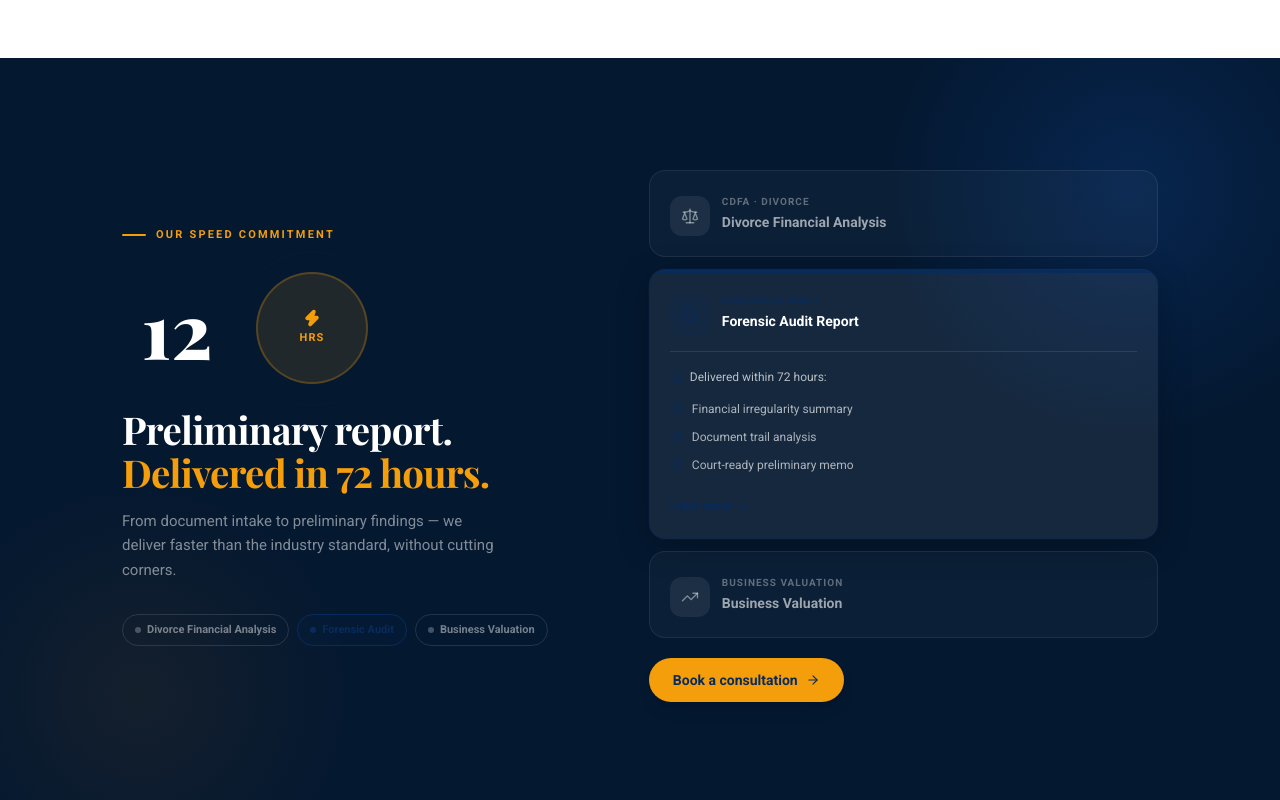
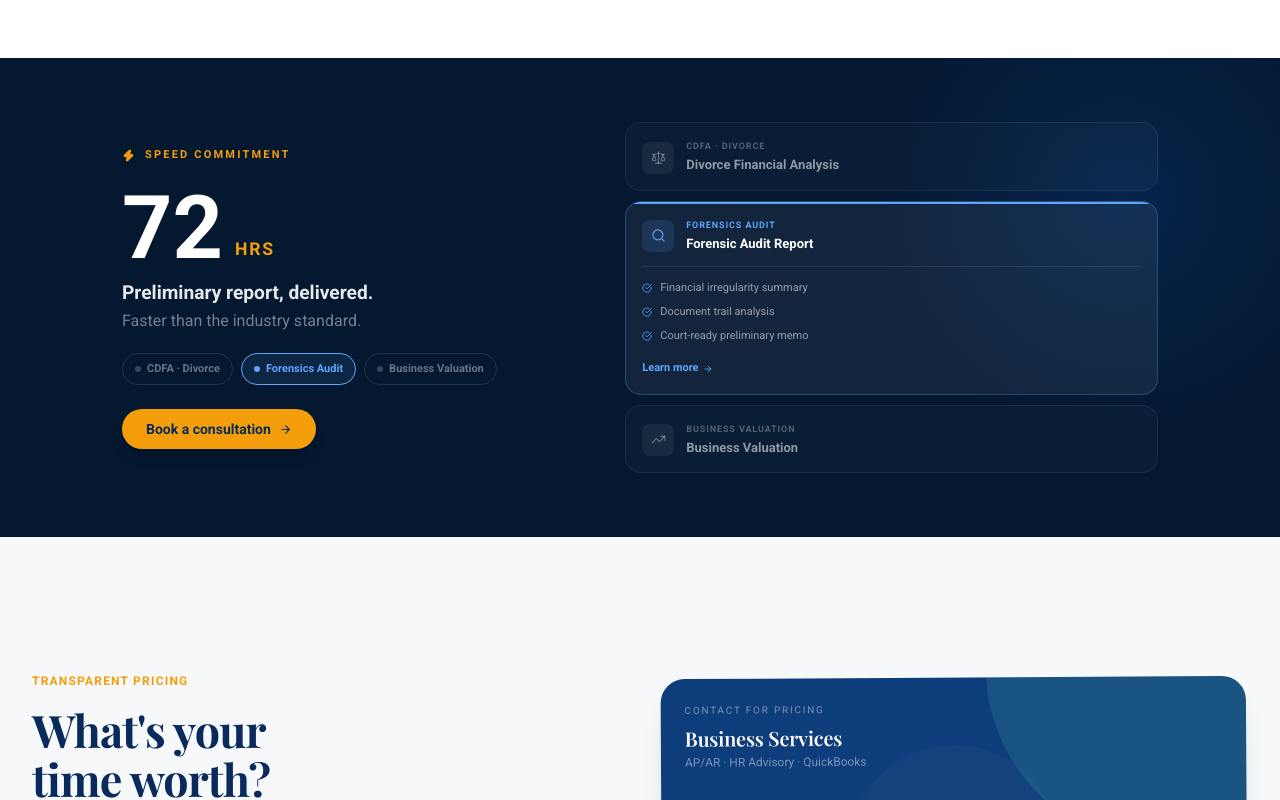
Before and after one commit to cpa-dmv/website, a Next.js app: page /website/ in a window 1280 px wide. Shown: the part 2180-2980 px from the top of the page. Built offline with nearby package versions, Linux system fonts and the light colour scheme.

Commit message:
Update website

```diff
--- a/components/home/TurnaroundUSP.tsx
+++ b/components/home/TurnaroundUSP.tsx
@@ -1,11 +1,9 @@
 "use client";
 
-import { useState, useEffect, useRef } from "react";
+import { useState, useEffect } from "react";
 import Link from "next/link";
-import { motion, AnimatePresence, useInView } from "framer-motion";
-import { Scale, Search, TrendingUp, ArrowRight, CheckCircle, Zap, Clock } from "lucide-react";
-
-// ── Services ──────────────────────────────────────────────────────────────────
+import { motion, AnimatePresence } from "framer-motion";
+import { Scale, Search, TrendingUp, ArrowRight, CheckCircle, Zap } from "lucide-react";
 
 const SERVICES = [
   {
@@ -13,373 +11,204 @@ const SERVICES = [
     icon: Scale,
     tag: "CDFA · Divorce",
     name: "Divorce Financial Analysis",
-    deliverable: "Preliminary settlement report",
-    bullets: [
-      "Asset division & liability summary",
-      "Settlement scenario comparison",
-      "Tax consequence analysis",
-    ],
+    bullets: ["Asset division & liability summary", "Settlement scenario comparison", "Tax consequence analysis"],
     href: "/cdfa-services",
     accent: "#D97706",
-    lightBg: "#FFF8EC",
-    chipColor: "#92400E",
   },
   {
     id: "forensics",
     icon: Search,
     tag: "Forensics Audit",
     name: "Forensic Audit Report",
-    deliverable: "Preliminary findings report",
-    bullets: [
-      "Financial irregularity summary",
-      "Document trail analysis",
-      "Court-ready preliminary memo",
-    ],
+    bullets: ["Financial irregularity summary", "Document trail analysis", "Court-ready preliminary memo"],
     href: "/forensics-accounting",
-    accent: "#082B5C",
-    lightBg: "#EEF4FF",
-    chipColor: "#082B5C",
+    accent: "#60A5FA",
   },
   {
     id: "bizval",
     icon: TrendingUp,
     tag: "Business Valuation",
     name: "Business Valuation",
-    deliverable: "Preliminary valuation estimate",
-    bullets: [
-      "Fair market value range",
-      "Asset & income approach summary",
-      "Comparable transaction reference",
-    ],
+    bullets: ["Fair market value range", "Asset & income approach summary", "Comparable transaction reference"],
     href: "/business-valuation",
-    accent: "#059669",
-    lightBg: "#ECFDF5",
-    chipColor: "#065F46",
+    accent: "#34D399",
   },
 ];
 
-// ── Animated countdown clock ──────────────────────────────────────────────────
-
-const TICK_HOURS = [72, 65, 54, 43, 36, 24, 18, 12, 8, 4, 1];
-
-function ClockTicker() {
-  const [idx, setIdx] = useState(0);
-  const [dir, setDir] = useState<1 | -1>(1); // 1 = down
+export default function TurnaroundUSP() {
+  const [active, setActive] = useState(0);
 
   useEffect(() => {
-    const id = setInterval(() => {
-      setDir(-1);
-      setIdx((i) => (i + 1) % TICK_HOURS.length);
-    }, 900);
+    const id = setInterval(() => setActive((a) => (a + 1) % SERVICES.length), 3500);
     return () => clearInterval(id);
   }, []);
 
   return (
-    <div className="relative overflow-hidden" style={{ width: 110, height: 80 }}>
-      <AnimatePresence mode="popLayout" initial={false} custom={dir}>
-        <motion.span
-          key={idx}
-          custom={dir}
-          initial={{ y: dir * 40, opacity: 0 }}
-          animate={{ y: 0, opacity: 1 }}
-          exit={{ y: dir * -40, opacity: 0 }}
-          transition={{ duration: 0.35, ease: [0.22, 1, 0.36, 1] }}
-          className="absolute inset-0 flex items-center justify-center font-display font-extrabold text-white"
-          style={{ fontSize: "clamp(3.5rem, 6vw, 5rem)", lineHeight: 1 }}
+    <section className="relative overflow-hidden" style={{ background: "#041830" }}>
+      {/* Subtle orb */}
+      <div className="absolute inset-0 pointer-events-none">
+        <motion.div
+          className="absolute rounded-full"
+          style={{ width: 480, height: 480, top: -100, right: -80, background: "radial-gradient(circle, rgba(8,43,92,0.65) 0%, transparent 70%)" }}
+          animate={{ scale: [1, 1.06, 1] }} transition={{ duration: 9, repeat: Infinity }}
+        />
+      </div>
+
+      <div className="relative z-10 max-w-[1100px] mx-auto px-4 sm:px-6 lg:px-8 py-14 lg:py-16">
+        <div className="grid grid-cols-1 lg:grid-cols-[1fr_1.15fr] gap-10 items-center">
+
+          {/* ── Left ── */}
+          <div>
+            {/* Eyebrow */}
+            <motion.div
+              initial={{ opacity: 0, y: 8 }} whileInView={{ opacity: 1, y: 0 }}
+              viewport={{ once: true }} transition={{ duration: 0.4 }}
+              className="flex items-center gap-2.5 mb-5"
             >
-          {TICK_HOURS[idx]}
-        </motion.span>
-      </AnimatePresence>
+              <Zap size={13} className="text-[#F59E0B]" fill="#F59E0B" />
+              <span className="text-[#F59E0B] text-[11px] font-bold uppercase tracking-[0.2em]">Speed Commitment</span>
+            </motion.div>
+
+            {/* Headline — Roboto, not display */}
+            <motion.div
+              initial={{ opacity: 0, y: 14 }} whileInView={{ opacity: 1, y: 0 }}
+              viewport={{ once: true }} transition={{ duration: 0.45, delay: 0.1 }}
+              className="mb-4"
+            >
+              <div className="flex items-end gap-3 mb-2">
+                <span className="font-roboto font-extrabold text-white leading-none" style={{ fontSize: "clamp(3.5rem, 7vw, 5.5rem)" }}>
+                  72
+                </span>
+                <span className="text-[#F59E0B] font-bold text-[1.1rem] mb-2 uppercase tracking-widest">hrs</span>
               </div>
-  );
-}
+              <p className="font-roboto font-bold text-white/90 text-[1.2rem] leading-snug">
+                Preliminary report, delivered.<br />
+                <span className="text-white/45 font-normal text-[1rem]">Faster than the industry standard.</span>
+              </p>
+            </motion.div>
 
-// ── Arc ring around "HRS" ─────────────────────────────────────────────────────
+            {/* Service filter chips */}
+            <motion.div
+              initial={{ opacity: 0 }} whileInView={{ opacity: 1 }}
+              viewport={{ once: true }} transition={{ delay: 0.3 }}
+              className="flex flex-wrap gap-2 mt-5"
+            >
+              {SERVICES.map((svc, i) => (
+                <button
+                  key={svc.id}
+                  onClick={() => setActive(i)}
+                  className="flex items-center gap-1.5 px-3 py-1.5 rounded-full border text-[11px] font-semibold transition-all duration-200"
+                  style={{
+                    borderColor: active === i ? svc.accent : "rgba(255,255,255,0.12)",
+                    background:  active === i ? `${svc.accent}18` : "transparent",
+                    color:       active === i ? svc.accent : "rgba(255,255,255,0.40)",
+                  }}
+                >
+                  <span className="w-1.5 h-1.5 rounded-full flex-shrink-0"
+                    style={{ backgroundColor: active === i ? svc.accent : "rgba(255,255,255,0.2)" }} />
+                  {svc.tag}
+                </button>
+              ))}
+            </motion.div>
 
-function PulseRing() {
-  return (
-    <div className="relative flex items-center justify-center">
-      {/* Outer pulse */}
             <motion.div
-        className="absolute rounded-full border-2 border-[#F59E0B]/30"
-        style={{ width: 180, height: 180 }}
-        animate={{ scale: [1, 1.15, 1], opacity: [0.4, 0, 0.4] }}
-        transition={{ duration: 2.8, repeat: Infinity, ease: "easeInOut" }}
-      />
-      <motion.div
-        className="absolute rounded-full border border-[#F59E0B]/20"
-        style={{ width: 145, height: 145 }}
-        animate={{ scale: [1, 1.1, 1], opacity: [0.3, 0, 0.3] }}
-        transition={{ duration: 2.8, repeat: Infinity, ease: "easeInOut", delay: 0.5 }}
-      />
-      {/* Inner circle */}
-      <div
-        className="relative z-10 rounded-full flex flex-col items-center justify-center"
-        style={{ width: 112, height: 112, background: "rgba(245,158,11,0.12)", border: "2px solid rgba(245,158,11,0.25)" }}
+              initial={{ opacity: 0 }} whileInView={{ opacity: 1 }}
+              viewport={{ once: true }} transition={{ delay: 0.45 }}
+              className="mt-6"
             >
-        <Zap size={18} className="text-[#F59E0B] mb-0.5" fill="#F59E0B" />
-        <span className="text-[#F59E0B] text-[11px] font-bold uppercase tracking-widest">hrs</span>
+              <Link
+                href="/contact"
+                className="inline-flex items-center gap-2 bg-[#F59E0B] hover:bg-[#e08e00] text-[#082B5C] font-bold px-6 py-2.5 rounded-full text-sm transition-all shadow-lg group"
+              >
+                Book a consultation
+                <ArrowRight size={13} className="group-hover:translate-x-0.5 transition-transform" />
+              </Link>
+            </motion.div>
           </div>
-    </div>
-  );
-}
 
-// ── Service tab card ──────────────────────────────────────────────────────────
-
-function ServiceTab({
-  svc,
-  active,
-  onClick,
-  index,
-}: {
-  svc: typeof SERVICES[0];
-  active: boolean;
-  onClick: () => void;
-  index: number;
-}) {
+          {/* ── Right: tabs ── */}
+          <div className="flex flex-col gap-2.5">
+            {SERVICES.map((svc, i) => {
+              const isActive = active === i;
               return (
                 <motion.button
-      onClick={onClick}
-      initial={{ opacity: 0, y: 20 }}
-      whileInView={{ opacity: 1, y: 0 }}
+                  key={svc.id}
+                  onClick={() => setActive(i)}
+                  initial={{ opacity: 0, x: 16 }}
+                  whileInView={{ opacity: 1, x: 0 }}
                   viewport={{ once: true }}
-      transition={{ duration: 0.45, delay: index * 0.1 }}
-      className="w-full text-left rounded-2xl border transition-all duration-300 overflow-hidden focus:outline-none"
+                  transition={{ duration: 0.4, delay: i * 0.09 }}
+                  className="w-full text-left rounded-2xl border overflow-hidden focus:outline-none transition-all duration-300"
                   style={{
-        borderColor: active ? `${svc.accent}50` : "rgba(255,255,255,0.08)",
-        background: active ? "rgba(255,255,255,0.07)" : "rgba(255,255,255,0.03)",
-        boxShadow: active ? `0 0 0 1px ${svc.accent}30, 0 8px 32px rgba(0,0,0,0.25)` : "none",
+                    borderColor: isActive ? `${svc.accent}45` : "rgba(255,255,255,0.07)",
+                    background:  isActive ? "rgba(255,255,255,0.06)" : "rgba(255,255,255,0.025)",
                   }}
                 >
-      {/* Active top bar */}
+                  {/* Sweep bar */}
                   <motion.div
-        className="h-[3px] w-full"
+                    className="h-[2px]"
                     style={{ backgroundColor: svc.accent, originX: 0 }}
-        animate={{ scaleX: active ? 1 : 0 }}
-        initial={{ scaleX: 0 }}
-        transition={{ duration: 0.35 }}
+                    animate={{ scaleX: isActive ? 1 : 0 }}
+                    transition={{ duration: 0.3 }}
                   />
 
-      <div className="p-5">
-        <div className="flex items-start gap-3">
+                  <div className="px-4 py-3.5">
+                    {/* Header row */}
+                    <div className="flex items-center gap-3">
                       <div
-            className="w-10 h-10 rounded-xl flex items-center justify-center flex-shrink-0 mt-0.5 transition-colors"
-            style={{ backgroundColor: active ? `${svc.accent}25` : "rgba(255,255,255,0.07)" }}
+                        className="w-8 h-8 rounded-lg flex items-center justify-center flex-shrink-0 transition-colors duration-200"
+                        style={{ backgroundColor: isActive ? `${svc.accent}22` : "rgba(255,255,255,0.06)" }}
                       >
-            <svc.icon size={18} style={{ color: active ? svc.accent : "rgba(255,255,255,0.45)" }} strokeWidth={1.8} />
+                        <svc.icon size={15} style={{ color: isActive ? svc.accent : "rgba(255,255,255,0.35)" }} strokeWidth={1.8} />
                       </div>
-          <div className="flex-1 min-w-0">
-            <p
-              className="text-[10px] uppercase tracking-widest font-semibold mb-0.5 transition-colors"
-              style={{ color: active ? svc.accent : "rgba(255,255,255,0.35)" }}
-            >
+                      <div className="flex-1">
+                        <p className="text-[9px] uppercase tracking-widest font-semibold transition-colors"
+                          style={{ color: isActive ? svc.accent : "rgba(255,255,255,0.30)" }}>
                           {svc.tag}
                         </p>
-            <p
-              className="font-bold text-[14px] leading-snug transition-colors"
-              style={{ color: active ? "#FFFFFF" : "rgba(255,255,255,0.60)" }}
-            >
+                        <p className="text-[13px] font-bold transition-colors"
+                          style={{ color: isActive ? "#FFFFFF" : "rgba(255,255,255,0.55)" }}>
                           {svc.name}
                         </p>
                       </div>
                     </div>
 
-        {/* Expanded detail */}
+                    {/* Expanded bullets */}
                     <AnimatePresence>
-          {active && (
-            <motion.div
+                      {isActive && (
+                        <motion.ul
                           initial={{ height: 0, opacity: 0 }}
                           animate={{ height: "auto", opacity: 1 }}
                           exit={{ height: 0, opacity: 0 }}
-              transition={{ duration: 0.35, ease: [0.22, 1, 0.36, 1] }}
-              className="overflow-hidden"
+                          transition={{ duration: 0.28, ease: [0.22, 1, 0.36, 1] }}
+                          className="overflow-hidden mt-3 pt-3 border-t border-white/10 space-y-1.5"
                         >
-              <div className="mt-4 pt-4 border-t border-white/10">
-                <div className="flex items-center gap-2 mb-3">
-                  <Clock size={12} style={{ color: svc.accent }} />
-                  <span className="text-white/70 text-[12px]">Delivered within 72 hours:</span>
-                </div>
-                <ul className="space-y-2">
-                  {svc.bullets.map((b, i) => (
+                          {svc.bullets.map((b, j) => (
                             <motion.li
                               key={b}
-                      initial={{ opacity: 0, x: -8 }}
+                              initial={{ opacity: 0, x: -6 }}
                               animate={{ opacity: 1, x: 0 }}
-                      transition={{ delay: i * 0.07 + 0.1 }}
-                      className="flex items-start gap-2.5 text-[12px] text-white/65"
+                              transition={{ delay: j * 0.06 + 0.05 }}
+                              className="flex items-center gap-2 text-[11px] text-white/55"
                             >
-                      <CheckCircle size={12} className="flex-shrink-0 mt-0.5" style={{ color: svc.accent }} />
+                              <CheckCircle size={10} style={{ color: svc.accent }} className="flex-shrink-0" />
                               {b}
                             </motion.li>
                           ))}
-                </ul>
-                <motion.div
-                  initial={{ opacity: 0 }}
-                  animate={{ opacity: 1 }}
-                  transition={{ delay: 0.35 }}
-                  className="mt-4"
-                >
-                  <Link
-                    href={svc.href}
-                    className="inline-flex items-center gap-1.5 text-[12px] font-semibold group"
-                    style={{ color: svc.accent }}
-                  >
-                    Learn more
-                    <ArrowRight size={12} className="group-hover:translate-x-0.5 transition-transform" />
+                          <motion.div initial={{ opacity: 0 }} animate={{ opacity: 1 }} transition={{ delay: 0.28 }}>
+                            <Link href={svc.href}
+                              className="inline-flex items-center gap-1 text-[11px] font-semibold mt-2 group"
+                              style={{ color: svc.accent }}>
+                              Learn more <ArrowRight size={10} className="group-hover:translate-x-0.5 transition-transform" />
                             </Link>
                           </motion.div>
-              </div>
-            </motion.div>
+                        </motion.ul>
                       )}
                     </AnimatePresence>
                   </div>
                 </motion.button>
               );
-}
-
-// ── Main ──────────────────────────────────────────────────────────────────────
-
-export default function TurnaroundUSP() {
-  const [active, setActive] = useState(0);
-
-  // Auto-cycle through tabs
-  useEffect(() => {
-    const id = setInterval(() => setActive((a) => (a + 1) % SERVICES.length), 3800);
-    return () => clearInterval(id);
-  }, []);
-
-  const activeSvc = SERVICES[active];
-
-  return (
-    <section className="relative overflow-hidden" style={{ background: "#041830" }}>
-      {/* Background orbs */}
-      <div className="absolute inset-0 pointer-events-none">
-        <motion.div
-          className="absolute rounded-full"
-          style={{ width: 500, height: 500, top: -120, right: -100, background: "radial-gradient(circle, rgba(8,43,92,0.7) 0%, transparent 70%)" }}
-          animate={{ scale: [1, 1.06, 1] }}
-          transition={{ duration: 8, repeat: Infinity, ease: "easeInOut" }}
-        />
-        <motion.div
-          className="absolute rounded-full"
-          style={{ width: 400, height: 400, bottom: -80, left: -60, background: "radial-gradient(circle, rgba(217,119,6,0.08) 0%, transparent 70%)" }}
-          animate={{ scale: [1, 1.08, 1] }}
-          transition={{ duration: 10, repeat: Infinity, ease: "easeInOut", delay: 2 }}
-        />
-      </div>
-
-      <div className="relative z-10 max-w-[1100px] mx-auto px-4 sm:px-6 lg:px-8 py-20 lg:py-28">
-
-        <div className="grid grid-cols-1 lg:grid-cols-[1fr_1.1fr] gap-16 items-center">
-
-          {/* ── Left: headline + clock ── */}
-          <div>
-            {/* Eyebrow */}
-            <motion.div
-              initial={{ opacity: 0, y: 12 }}
-              whileInView={{ opacity: 1, y: 0 }}
-              viewport={{ once: true }}
-              transition={{ duration: 0.45 }}
-              className="flex items-center gap-2.5 mb-7"
-            >
-              <div className="w-6 h-[2px] bg-[#F59E0B] rounded-full" />
-              <span className="text-[#F59E0B] text-[11px] font-bold uppercase tracking-[0.2em]">
-                Our Speed Commitment
-              </span>
-            </motion.div>
-
-            {/* Big number + ring */}
-            <motion.div
-              initial={{ opacity: 0, scale: 0.92 }}
-              whileInView={{ opacity: 1, scale: 1 }}
-              viewport={{ once: true }}
-              transition={{ duration: 0.5, delay: 0.1 }}
-              className="flex items-center gap-6 mb-6"
-            >
-              <ClockTicker />
-              <PulseRing />
-            </motion.div>
-
-            {/* Headline */}
-            <motion.h2
-              initial={{ opacity: 0, y: 16 }}
-              whileInView={{ opacity: 1, y: 0 }}
-              viewport={{ once: true }}
-              transition={{ duration: 0.5, delay: 0.2 }}
-              className="font-display font-bold text-white leading-tight mb-4"
-              style={{ fontSize: "clamp(1.8rem, 3vw, 2.6rem)" }}
-            >
-              Preliminary report.<br />
-              <span className="text-[#F59E0B]">Delivered in 72 hours.</span>
-            </motion.h2>
-
-            <motion.p
-              initial={{ opacity: 0, y: 10 }}
-              whileInView={{ opacity: 1, y: 0 }}
-              viewport={{ once: true }}
-              transition={{ duration: 0.45, delay: 0.3 }}
-              className="text-white/50 text-[15px] leading-relaxed mb-8 max-w-sm"
-            >
-              From document intake to preliminary findings — we deliver faster than the industry standard, without cutting corners.
-            </motion.p>
-
-            {/* Proof chips */}
-            <motion.div
-              initial={{ opacity: 0, y: 8 }}
-              whileInView={{ opacity: 1, y: 0 }}
-              viewport={{ once: true }}
-              transition={{ duration: 0.4, delay: 0.4 }}
-              className="flex flex-wrap gap-2"
-            >
-              {["Divorce Financial Analysis", "Forensic Audit", "Business Valuation"].map((label, i) => (
-                <button
-                  key={label}
-                  onClick={() => setActive(i)}
-                  className="flex items-center gap-1.5 px-3 py-1.5 rounded-full border text-[11px] font-semibold transition-all"
-                  style={{
-                    borderColor: active === i ? SERVICES[i].accent : "rgba(255,255,255,0.12)",
-                    background: active === i ? `${SERVICES[i].accent}18` : "transparent",
-                    color: active === i ? SERVICES[i].accent : "rgba(255,255,255,0.45)",
-                  }}
-                >
-                  <div
-                    className="w-1.5 h-1.5 rounded-full"
-                    style={{ backgroundColor: active === i ? SERVICES[i].accent : "rgba(255,255,255,0.25)" }}
-                  />
-                  {label}
-                </button>
-              ))}
-            </motion.div>
-          </div>
-
-          {/* ── Right: service tabs ── */}
-          <div className="flex flex-col gap-3">
-            {SERVICES.map((svc, i) => (
-              <ServiceTab
-                key={svc.id}
-                svc={svc}
-                active={active === i}
-                onClick={() => setActive(i)}
-                index={i}
-              />
-            ))}
-
-            {/* Bottom CTA */}
-            <motion.div
-              initial={{ opacity: 0 }}
-              whileInView={{ opacity: 1 }}
-              viewport={{ once: true }}
-              transition={{ delay: 0.5 }}
-              className="mt-2"
-            >
-              <Link
-                href="/contact"
-                className="inline-flex items-center gap-2 bg-[#F59E0B] hover:bg-[#e08e00] text-[#082B5C] font-bold px-6 py-3 rounded-full text-sm transition-all shadow-lg group"
-              >
-                Book a consultation
-                <ArrowRight size={14} className="group-hover:translate-x-0.5 transition-transform" />
-              </Link>
-            </motion.div>
+            })}
           </div>
 
         </div>
```
Lines whose indentation alone changed are shown as unchanged.
